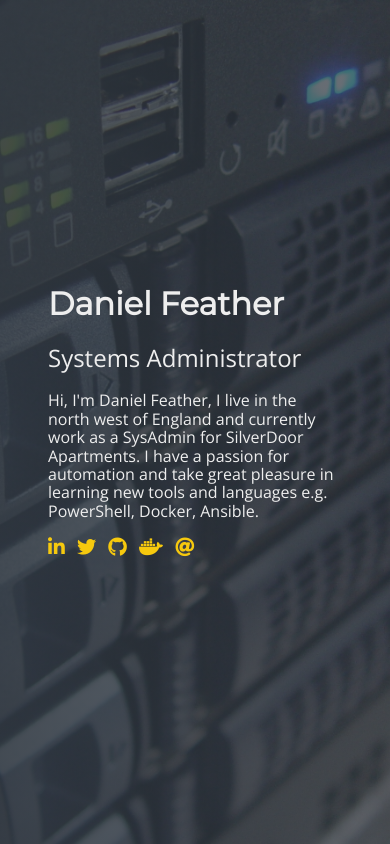
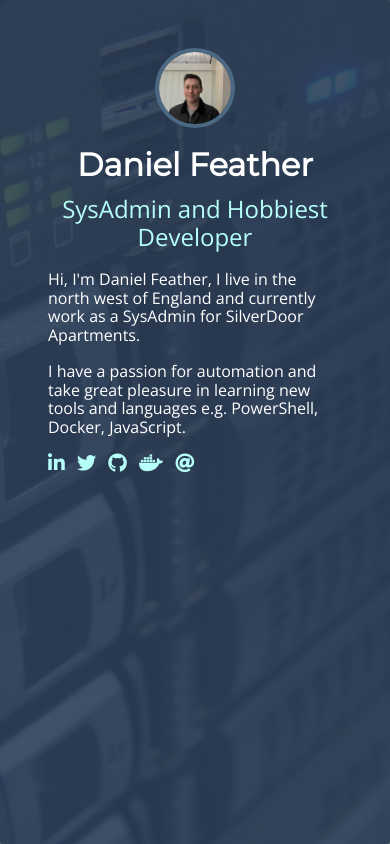
Before and after one commit to danielfeather/danielfeather.github.io, a website: page index.html in a window 390 px wide. Drawn offline with nearby package versions, Linux system fonts and the light colour scheme.

Commit message:
New design with better responsiveness

```diff
--- a/index.html
+++ b/index.html
@@ -13,12 +13,21 @@
     <body>
         <div class="page-container">
             <div class="card">
-                <h1 class="title">Daniel Feather</h1>
-                <h2 class="subtitle">Systems Administrator</h2>
 
-                <p class="content">
-                    Hi, I'm Daniel Feather, I live in the north west of England and currently work as a SysAdmin for SilverDoor Apartments. I have a passion for automation and take great pleasure in learning new tools and languages e.g. PowerShell, Docker, Ansible.
+                <div class="header">
+                    <img src="images/picture.jpg" alt="" class="picture">
+                    <div>
+                        <h1 class="title">Daniel Feather</h1>
+                        <h2 class="subtitle">SysAdmin and Hobbiest Developer</h2>
+                    </div>
+                </div>
+
+                <p class="about">
+                    Hi, I'm Daniel Feather, I live in the north west of England and currently work as a SysAdmin for SilverDoor Apartments.
+                    <br><br>
+                    I have a passion for automation and take great pleasure in learning new tools and languages e.g. PowerShell, Docker, JavaScript.
                 </p>
+
                 <div class="card-footer">
                     <ul class="social-list">
                         <li><a href="https://www.linkedin.com/in/daniel-f-b23788b7/"><i class="fab fa-linkedin-in"></i></a></li>
--- a/scss/_colors.scss
+++ b/scss/_colors.scss
@@ -1,7 +1,8 @@
-$color1: #303841;
-$color2: #3A4750;
-$color3: #F6C90E;
-$color4: #EEEEEE;
+$color1: #4C6983;
+$color2: #38556A;
+$color3: #273952;
+$color4: #B6FFF9;
 
-$link-color: $color3;
+
+$link-color: $color4;
 $link-hover-color: darken($link-color, 10%);
--- a/scss/site.scss
+++ b/scss/site.scss
@@ -2,6 +2,14 @@
 
 * {
     box-sizing: border-box;
+}
+
+html {
+    background-image: linear-gradient(to right, rgba($color1, .5), rgba($color1, .5)), url('/images/background.jpeg');
+    background-repeat: no-repeat;
+    background-position: center center;
+    background-size: cover;
+    background-attachment: fixed;
 }
 
 html, body {
@@ -23,40 +31,85 @@ a {
 }
 
 .page-container {
+
+    text-align: center;
     height: 100%;
-    display: flex;
-    color: $color4;
+    color: white;
     font-family: 'Open Sans', sans-serif;
-    background-image: linear-gradient(to right, rgba($color1, .9), rgba($color1, .7)), url('/images/background.jpeg');
-    background-position: center;
-    background-size: cover;
-    align-content: center;
-    align-items: center;
+
 }
 
 .card {
 
+    display: inline-block;
+    text-align: left;
+    vertical-align: middle;
     padding: 3rem;
+    background-color: rgba($color3, .8);
+    border-radius: 3px;
+    max-width: 600px;
+    animation: fadeIn ease 1.5s;
+    height: 100%;
+
+    .header {
+
+        text-align: center;
+
+        img.picture {
+            opacity: 0;
+            max-width: 80px;
+            border-radius: 50%;
+            border: 4px solid $color1;
+            animation: fadeIn ease 1.5s;
+            animation-fill-mode: forwards;
+            animation-delay: 1.5s;
+            margin-bottom: 1rem;
+        }
 
         h1.title {
+            opacity: 0;
             margin-top: 0;
+            margin-bottom: .7rem;
             font-family: 'Montserrat', sans-serif;
-        animation: fadeInTop ease 3s;
+            animation: fadeInTop ease 1s;
+            animation-delay: 1.5s;
+            animation-fill-mode: forwards;
         }
 
         h2.subtitle {
+            opacity: 0;
             margin-top: 0;
             font-weight: lighter;
+            color: $color4;
+            animation: fadeInBottom ease 1s;
+            animation-delay: 1.5s;
+            animation-fill-mode: forwards;
         }
 
-    p.content {
+        &::after {
+            content: "";
+            display: table;
+            clear: both;
+        }
+    }
+
+    p.about {
         margin-top: 0;
+        opacity: 0;
+        animation: fadeIn ease 1s;
+        animation-delay: 1.5s;
+        animation-fill-mode: forwards;
     }
 }
 
 .social-list {
+
+    opacity: 0;
     padding: 0;
     margin: 0;
+    animation: fadeIn ease 1s;
+    animation-delay: 1.5s;
+    animation-fill-mode: forwards;
 
     li {
         display: inline-block;
@@ -73,13 +126,35 @@ a {
     }
 }
 
-@media screen and (min-width: 1024px){
+@media screen and (min-width: 700px){
+
+    .page-container {
+        padding: 3rem;
+    }
+
     .card {
-        width: 50%;
+
+        background-color: $color3;
+
+        .header {
+
+            text-align: left;
+
+            img.picture {
+                float: left;
+                margin-right: 20px;
+            }
+
+            > div {
+                float: left;
+            }
+
         }
     }
 
-@keyframes fadeInTop {
+}
+
+@keyframes fadeIn {
     from {
         opacity: 0;
     }
@@ -88,3 +163,27 @@ a {
         opacity: 1;
     }
 }
+
+@keyframes fadeInTop {
+    from {
+        transform: translateY(-50%);
+        opacity: 0;
+    }
+
+    to {
+        transform: translateY(0);
+        opacity: 1;
+    }
+}
+
+@keyframes fadeInBottom {
+    from {
+        transform: translateY(100%);
+        opacity: 0;
+    }
+
+    to {
+        transform: translateY(0);
+        opacity: 1;
+    }
+}
```
Also changed, not shown: css/site.css, css/site.min.css, images/picture.jpg (added). Lines whose indentation alone changed are shown as unchanged.
